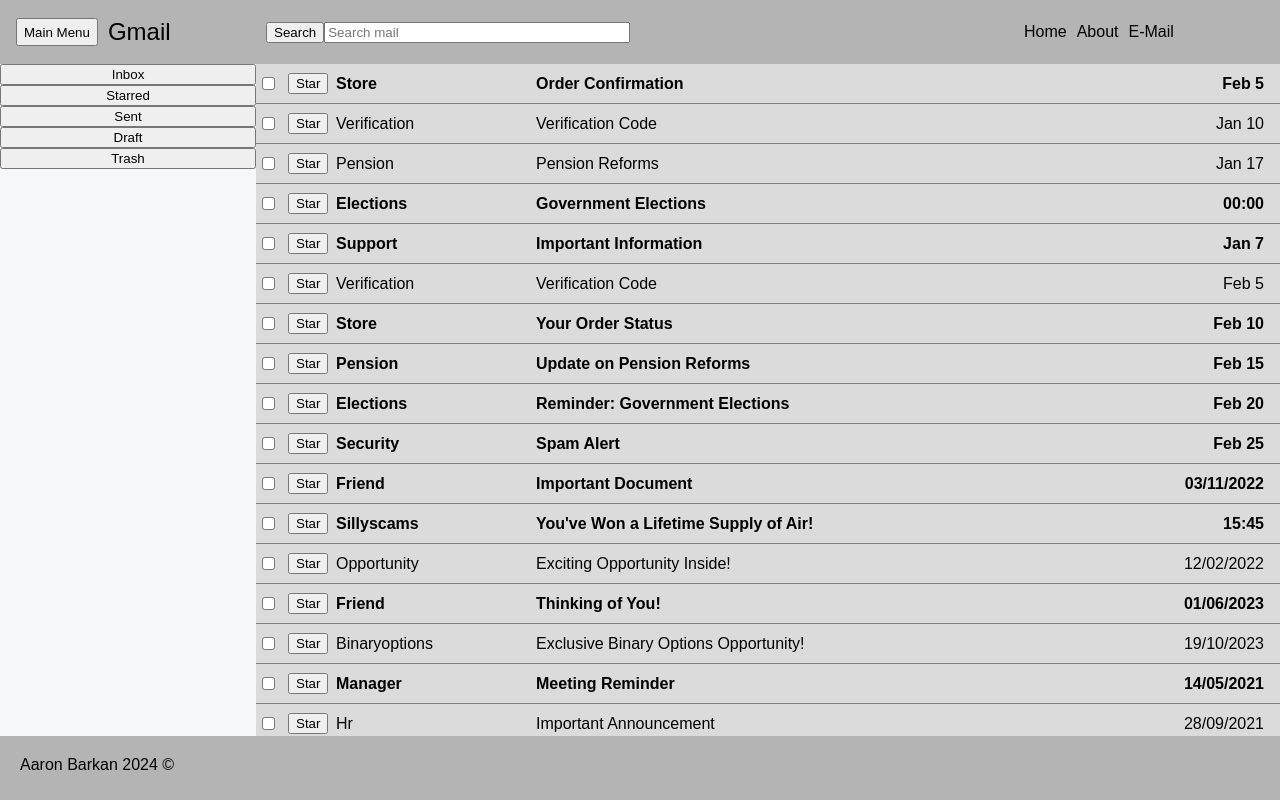
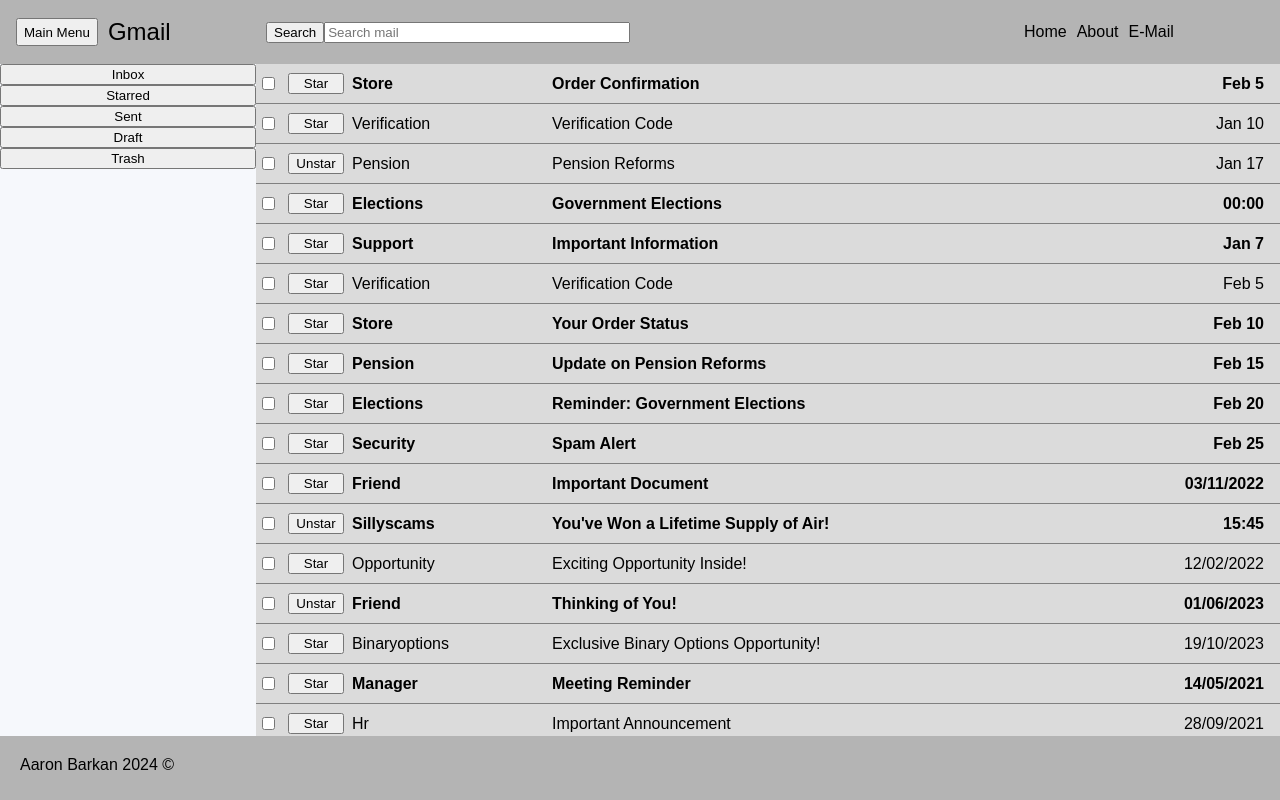
Before and after one commit to 0rokuSaki/mister-email, a React (Vite) app: page /#/email/draft in a window 1280 px wide. Built offline with nearby package versions, Linux system fonts and the light colour scheme.

Commit message:
added navigation to email details

```diff
--- a/src/App.jsx
+++ b/src/App.jsx
@@ -6,6 +6,8 @@ import { AppHeader } from "./cmps/AppHeader";
 import { Home } from "./pages/Home";
 import { About } from "./pages/About";
 import { EmailIndex } from "./pages/EmailIndex";
+import { EmailList } from "./pages/EmailList";
+import { EmailDetails } from "./pages/EmailDetails";
 
 export function App() {
   return (
@@ -17,7 +19,10 @@ export function App() {
           <Routes>
             <Route path="/" element={<Home />} />
             <Route path="/about" element={<About />} />
-            <Route path="/email/:folder?" element={<EmailIndex />}></Route>
+            <Route path="/email" element={<EmailIndex />}>
+              <Route path=":folder" element={<EmailList />} />
+              <Route path=":folder/:emailId" element={<EmailDetails />} />
+            </Route>
           </Routes>
         </main>
 
--- a/src/assets/css/cmps/email-list.css
+++ b/src/assets/css/cmps/email-list.css
@@ -2,7 +2,14 @@
   grid-column: 2 / span 1;
   background-color: rgb(219, 219, 219);
   display: grid;
-  grid-template-columns: 28px 48px minmax(100px, 200px) minmax(200px, 1fr) 256px;
+  grid-template-columns: 28px 64px minmax(100px, 200px) minmax(200px, 1fr) 256px;
   overflow: scroll;
   height: 100%;
 }
+
+.email-list a {
+  grid-column: 1 / -1;
+  display: grid;
+  grid-template-columns: subgrid;
+  text-decoration: none;
+}
--- a/src/cmps/EmailList.jsx
+++ /dev/null
@@ -1,13 +0,0 @@
-import { useState } from "react";
-
-import { EmailPreview } from "./EmailPreview";
-
-export function EmailList({ emails }) {
-  return (
-    <section className="email-list">
-      {emails.map((email) => (
-        <EmailPreview key={email.id} email={email} />
-      ))}
-    </section>
-  );
-}
--- a/src/cmps/EmailPreview.jsx
+++ b/src/cmps/EmailPreview.jsx
@@ -5,12 +5,13 @@ import { utilService } from "../services/util.service";
 
 export function EmailPreview({ email }) {
   const dynClass = email.isRead ? "" : "unread";
-  const dynBtnClass = email.isRead ? "mark-as-unread-btn" : "mark-as-unread-btn";
-  const dynBtnTxt = email.isRead ? "Mark As Unread" : "Mark As Read";
+  const starBtnTxt = email.isStarred ? "Unstar" : "Star";
+  const markBtnClass = email.isRead ? "mark-as-unread-btn" : "mark-as-unread-btn";
+  const markBtnTxt = email.isRead ? "Mark As Unread" : "Mark As Read";
   return (
     <article className={`email-preview ${dynClass}`}>
       <input type="checkbox" name="" id="" />
-      <button>Star</button>
+      <button>{starBtnTxt}</button>
       <span className="from-wrapper">
         {utilService.capitalizeString(email.from.split("@")[0])}
       </span>
@@ -20,7 +21,7 @@ export function EmailPreview({ email }) {
       </span>
       <span className="action-buttons-wrapper">
         <button className="delete-button">Delete</button>
-        <button className={dynBtnClass}>{dynBtnTxt}</button>
+        <button className={markBtnClass}>{markBtnTxt}</button>
       </span>
     </article>
   );
--- a/src/pages/EmailDetails.jsx
+++ b/src/pages/EmailDetails.jsx
@@ -1,31 +1,4 @@
-import { useEffect, useState } from "react";
-import { useNavigate, useParams } from "react-router";
-
-import { emailService } from "../services/email.service";
 
 export function EmailDetails() {
-  const [email, setEmail] = useState(null);
-  const params = useParams();
-  const navigate = useNavigate();
-
-  useEffect(() => {
-    loadEmail();
-  }, [params.emailId]);
-
-  async function loadEmail() {
-    try {
-      const email = await emailService.getById(params.emailId);
-      setEmail(email);
-    } catch (err) {
-      navigate("/email");
-      console.log("Error in loadEmail", err);
-    }
-  }
-  if (!email) return <div>Loading...</div>
-  return <section className="email-details">
-    <button onClick={() => navigate("/email")}>Go Back</button>
-    <h2>{email.subject}</h2>
-    <h3>{email.from}</h3>
-    <p>{email.body}</p>
-  </section>
+  return <h1>Email Details</h1>
 }
--- a/src/pages/EmailIndex.jsx
+++ b/src/pages/EmailIndex.jsx
@@ -1,7 +1,8 @@
 import { useEffect, useState } from "react";
 import { emailService } from "../services/email.service";
 import { EmailFolderList } from "../cmps/EmailFolderList";
-import { EmailList } from "../cmps/EmailList";
+import { EmailList } from "../pages/EmailList";
+import { Outlet } from "react-router";
 
 export function EmailIndex() {
   const [emails, setEmails] = useState(null);
@@ -48,7 +49,8 @@ export function EmailIndex() {
   return (
     <section className="email-index">
       <EmailFolderList />
-      <EmailList emails={emails}/>
+      {/* <EmailList emails={emails}/> */}
+      <Outlet context={{emails}}/>
     </section>
   );
 }
--- /dev/null
+++ b/src/pages/EmailList.jsx
@@ -0,0 +1,20 @@
+import { useState } from "react";
+
+import { EmailPreview } from "../cmps/EmailPreview";
+import { useOutletContext, useParams } from "react-router";
+import { Link } from "react-router-dom";
+
+export function EmailList() {
+  const { emails } = useOutletContext();
+  const { folder } = useParams();
+
+  return (
+    <section className="email-list">
+      {emails.map((email) => (
+        <Link key={email.id} to={`/email/${folder}/${email.id}`}>
+          <EmailPreview email={email} />
+        </Link>
+      ))}
+    </section>
+  );
+}
```
